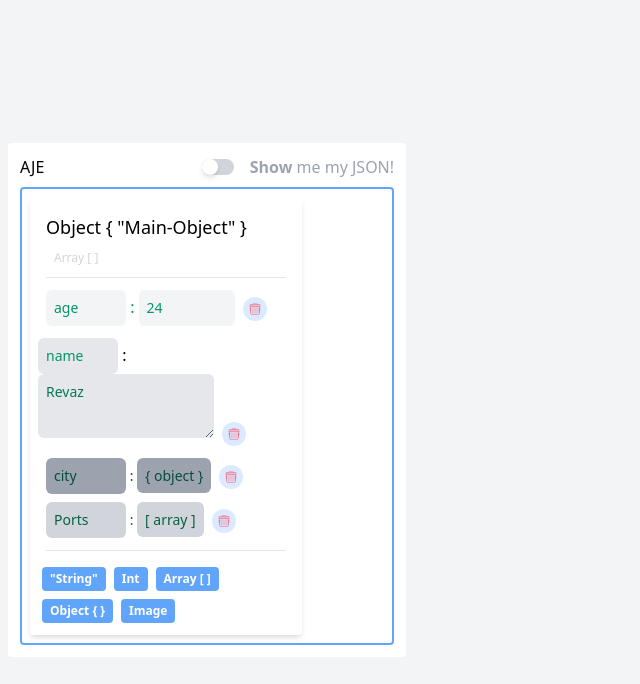
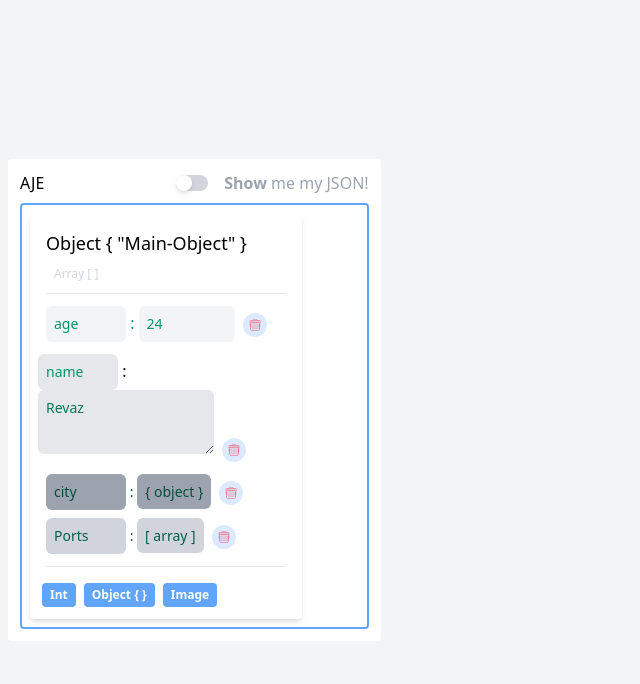
Before and after one commit to MaestroError/awesome-json-editor, a plain HTML site: page index.html in a window 1280 px wide. Shown: the whole page, without its empty margins (0-640 px from the left). Drawn offline with Linux system fonts and the light colour scheme.

Commit message:
denyTypes

```diff
--- a/index.html
+++ b/index.html
@@ -61,6 +61,8 @@
               :inputs="card.inputs"
               :key="index"
               :types="allowedTypes"
+              :deny="denyTypes"
+
               @update_card="updateObj"
               @plus_card="resetCards"
               @plus_input="plusInput"
--- a/js/aje.js
+++ b/js/aje.js
@@ -87,9 +87,11 @@ class aje {
             'fetchUrl',
             'configUrl',
             'allowImport',
-            'canImport'
+            'canImport',
+            'maxDepth'
         ]
         this.defineTypes();
+        this.denyTypes();
 
         if (conf && Object.keys(conf).length > 0) {
             this.setConfigs(conf);
@@ -111,7 +113,7 @@ class aje {
     */
     updateObj(val){
         // set object value by coordinates
-        console.log(this.mainObject)
+        // console.log(this.mainObject)
         this.mainObject[val.card_n].inputs[val.inp][val.edited] = val.value;
         if (this.mainObject[val.card_n].inputs[val.inp].type == "array" || this.mainObject[val.card_n].inputs[val.inp].type == "object") {
             if (val.edited == "key") {
@@ -130,7 +132,7 @@ class aje {
         this.mainObject.push(val);
     }
     resetCards(val) {
-        console.log(val);
+        // console.log(val);
         let cardIndex = val.childOf.card_n;
         let len = this.mainObject.length-1;
 
@@ -355,9 +357,21 @@ class aje {
     addType(type) {
         this.allowedTypes[type.type] = type;
     }
+    denyTypes() {
+        this.deniedTypes = {
+            "card-0": [
+                "string",
+                "array",
+            ],
+            "card-1": [
+                "image"
+            ]
+        };
+    }
 
     // default objects for input types
     // fixed depth defaults
+    // max depth
 
 }
 
@@ -372,4 +386,4 @@ obj.updateObj({
 
 obj.giveMeMyJSON();
 
-console.log(obj);
+// console.log(obj);
--- a/js/components/card.js
+++ b/js/components/card.js
@@ -22,7 +22,11 @@ app.component('card', {
       types: {
         type: Object,
         required: true
-      }
+      },
+      deny: {
+        type: Object,
+        required: true
+      },
     },
     emits: ['save_card','update_card', 'plus_card', 'plus_input', 'remove_input_from_card', 'set_type'],
     template:
@@ -64,7 +68,9 @@ app.component('card', {
       <button @click="addElement('string')" class="text-xs text-white py-1 my-1 px-2 rounded bg-blue-400 hover:text-lg hover:bg-blue-500 font-bold mx-1">"String"</button>
       <button @click="addElement('int')" class="text-xs text-white py-1 my-1 px-2 rounded bg-blue-400 hover:text-lg hover:bg-blue-500 font-bold mx-1">int</button>
       -->
-      <button v-for="type in types" @click="addElement(type.type)" class="text-xs text-white py-1 my-1 px-2 rounded bg-blue-400 hover:text-lg hover:bg-blue-500 font-bold mx-1">{{type.name}}</button>
+      <button v-for="type in calcTypes" @click="addElement(type.type)" class="text-xs text-white py-1 my-1 px-2 rounded bg-blue-400 hover:text-lg hover:bg-blue-500 font-bold mx-1">
+        {{type.name}}
+      </button>
     </div>
 
   </div>`,
@@ -72,7 +78,8 @@ app.component('card', {
 
     data() {
       return {
-        test: []
+        test: [],
+        calcTypes: {}
       }
     },
     methods: {
@@ -84,6 +91,11 @@ app.component('card', {
         },
         plusCard(val) {
           val.childOf.card_n=this.card_n;
+          console.log("types");
+          console.log(this.types);
+          console.log("calcTypes");
+          console.log(this.calcTypes);
+          this.calculateTypes(this.types);
           this.$emit('plus_card', val);
         },
         addElement(type) {
@@ -105,11 +117,22 @@ app.component('card', {
         },
         saveCard() {
           this.$emit('save_card', this.card_n);
+        },
+        calculateTypes(types) {
+          const calcTypes = { ...types };
+          if(this.deny["card-"+this.card_n]) {
+            for(var key in this.deny["card-"+this.card_n]) {
+              if (calcTypes[this.deny["card-"+this.card_n][key]]) {
+                // ar ishleba
+                delete calcTypes[this.deny["card-"+this.card_n][key]]
+              }
+            }
+          }
+          this.calcTypes = calcTypes
         }
     },
-    computed: {
-        testing() {
-            return this.cardInputs = this.inputs
-        }
-    }
+    created() {
+      this.calculateTypes(this.types);
+    },
+    computed: {}
   })
--- a/js/main.js
+++ b/js/main.js
@@ -125,6 +125,9 @@ const app = Vue.createApp({
         },
         allowedTypes() {
             return this.aje.allowedTypes
+        },
+        denyTypes() {
+            return this.aje.deniedTypes
         }
     }
 })
```
